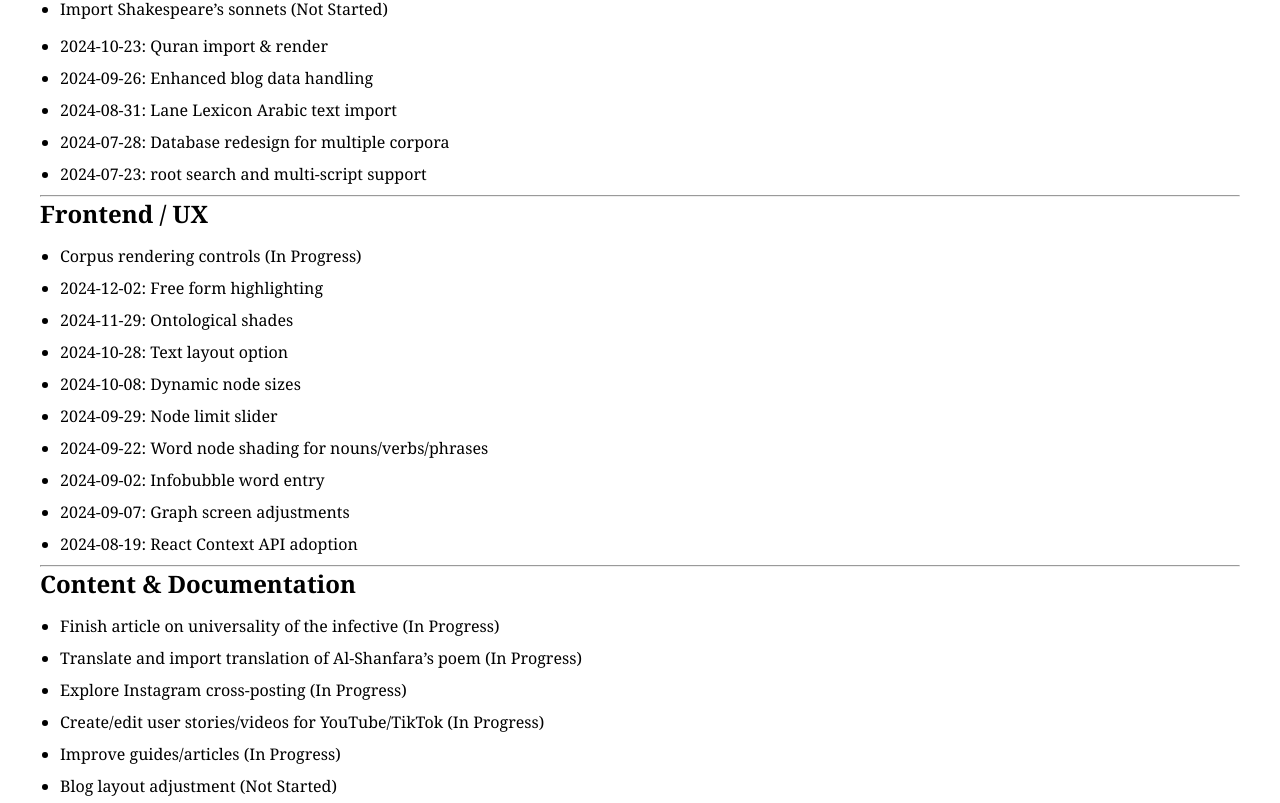
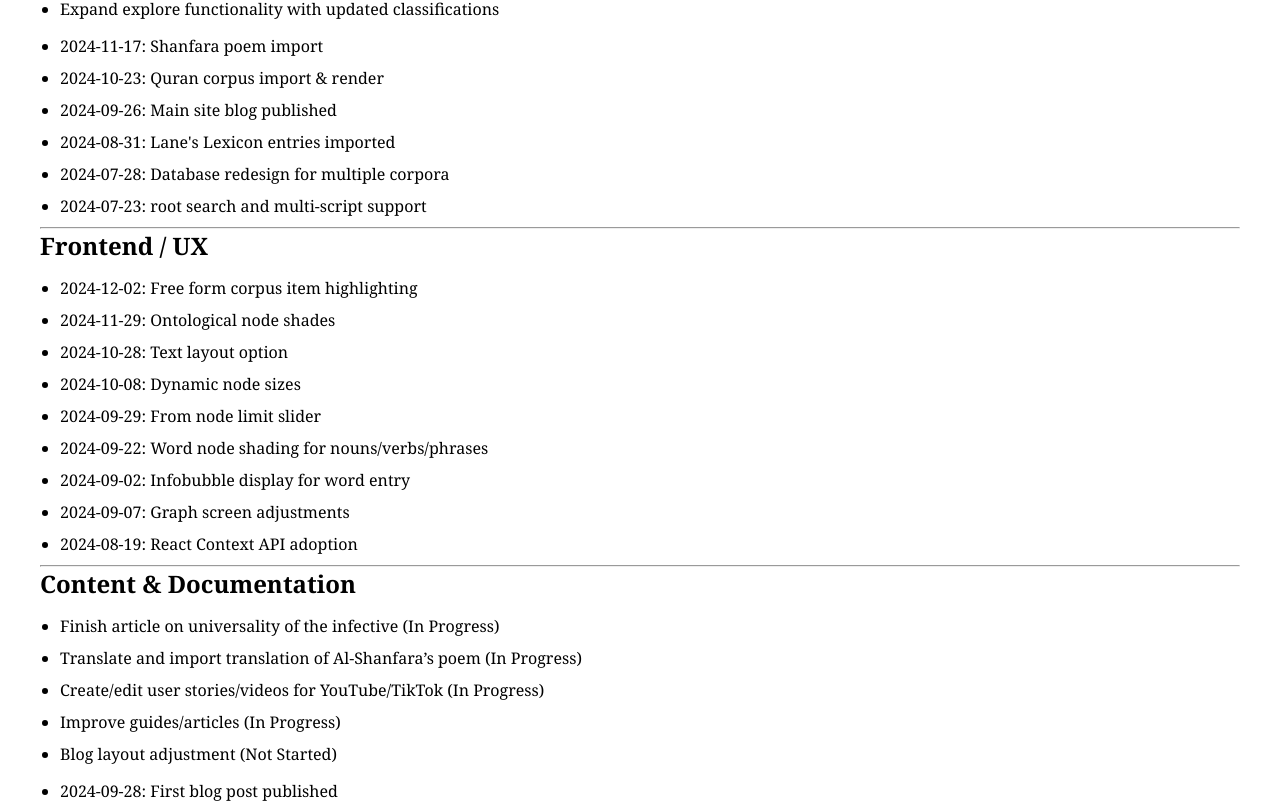
Before and after one commit to codectified/mindroots, a React (Create React App) app: page /project-overview in a window 1280 px wide. Shown: the part 238-1041 px from the top of the page. Built offline with nearby package versions, Linux system fonts and the light colour scheme; no server answers.

Commit message:
env and project-overview updates

```diff
--- a/package.json
+++ b/package.json
@@ -13,6 +13,7 @@
     "axios": "^1.7.2",
     "cors": "^2.8.5",
     "d3": "^7.9.0",
+    "dotenv": "^16.4.7",
     "express": "^4.19.2",
     "markdown-to-jsx": "^7.5.0",
     "neo4j-driver": "^5.22.0",
--- a/public/mindroots/project-overview.md
+++ b/public/mindroots/project-overview.md
@@ -4,15 +4,16 @@
 
 ## Data Engineering / Backend
 
-- Maintain current Mindroots instance (In Progress)
-- Create “Arabic/Aura on Roots” instance (In Progress)
-- Classify roots (Geminate, Triliteral, Extended) (Not Started)
-- Handle >3-letter roots; exclude extended roots (Not Started)
+- Create separate Neo4j instance for qroots and mindroots instance (In Progress)
+- Classify roots; Geminate, Triliteral, Extended (Not Started)
+- Handle >3-letter root search properly (Not Started)
 - Import Shakespeare’s sonnets (Not Started)
+- Expand explore functionality with updated classifications
 
-- 2024-10-23: Quran import & render
-- 2024-09-26: Enhanced blog data handling
-- 2024-08-31: Lane Lexicon Arabic text import
+- 2024-11-17: Shanfara poem import
+- 2024-10-23: Quran corpus import & render
+- 2024-09-26: Main site blog published
+- 2024-08-31: Lane's Lexicon entries imported
 - 2024-07-28: Database redesign for multiple corpora
 - 2024-07-23: root search and multi-script support
 
@@ -20,14 +21,13 @@
 
 ## Frontend / UX
 
-- Corpus rendering controls (In Progress)
-- 2024-12-02: Free form highlighting
-- 2024-11-29: Ontological shades
+- 2024-12-02: Free form corpus item highlighting
+- 2024-11-29: Ontological node shades
 - 2024-10-28: Text layout option
 - 2024-10-08: Dynamic node sizes
-- 2024-09-29: Node limit slider
+- 2024-09-29: From node limit slider
 - 2024-09-22: Word node shading for nouns/verbs/phrases
-- 2024-09-02: Infobubble word entry
+- 2024-09-02: Infobubble display for word entry
 - 2024-09-07: Graph screen adjustments
 - 2024-08-19: React Context API adoption
 
@@ -37,12 +37,11 @@
 
 - Finish article on universality of the infective (In Progress)
 - Translate and import translation of Al-Shanfara’s poem (In Progress)
-- Explore Instagram cross-posting (In Progress)
 - Create/edit user stories/videos for YouTube/TikTok (In Progress)
 - Improve guides/articles (In Progress)
 - Blog layout adjustment (Not Started)
 
-- 2024-09-28: First post published
+- 2024-09-28: First blog post published
 - 2024-09-26: Blog functionality update
 - 2024-09-23: Markdown rendering adjustment
 - 2024-09-21: Project overview documentation
@@ -51,7 +50,7 @@
 
 ## Infrastructure & Operations
 
-- Adjust Nginx and React URLs for distinct routes (`option.life/quranroots` vs `mindroots/mindroots`)
+- Adjust Nginx and React URLs for distinct routes (`option.life/qroots` vs `mindroots/mindroots`)
 - Install Fail2Ban or similar security tools
 - Explore tools for first-click analysis/user engagement
 - 2024-08-08: CORS and basename configuration
```
Also changed, not shown: server.js (+5 -10 lines), 2 other files (tests, documents, lock files or other folders).
